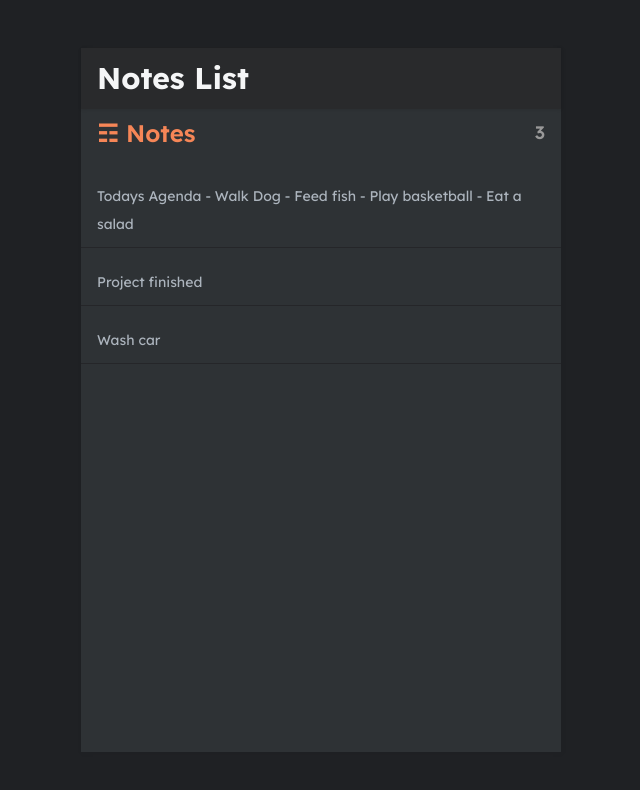
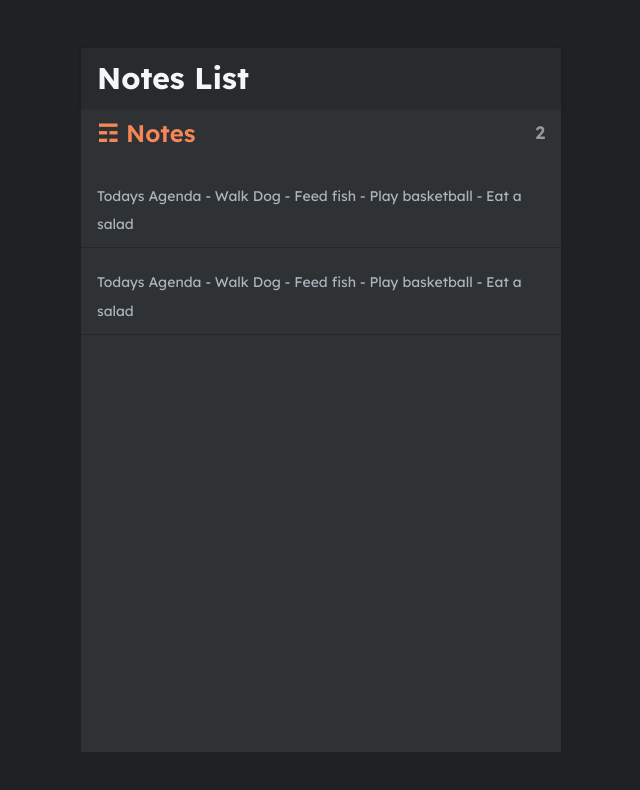
Before and after one commit to kariukijoni/React-notes-app, a React (Create React App) app: page / in a window 1280 px wide. Shown: the top 790 px of the page, without its empty margins (319-959 px from the left). Built offline with nearby package versions, Linux system fonts and the light colour scheme; data requests are answered from the project's data file.

Commit message:
Delete and Update note

```diff
--- a/db.json
+++ b/db.json
@@ -1,20 +1,16 @@
 {
   "notes": [
     {
-      "id": 1,
+      "id": 4,
       "body": "Todays Agenda\n\n- Walk Dog\n- Feed fish\n- Play basketball\n- Eat a salad",
-      "updated": "2021-07-14T13:49:02.078653Z",
+      "updated": "2022-04-20T15:59:57.538Z",
       "created": "2021-07-13T21:54:16.235392Z"
     },
     {
-      "id": 2,
-      "body": "Project finished",
-      "updated": "2022-04-20T15:06:44.124Z"
-    },
-    {
-      "id": 3,
-      "body": "Wash car",
-      "updated": "2022-04-20T15:06:57.822Z"
+      "id": 1,
+      "body": "Todays Agenda\n\n- Walk Dog\n- Feed fish\n- Play basketball\n- Eat a salad",
+      "updated": "2022-04-20T15:59:57.538Z",
+      "created": "2021-07-13T21:54:16.235392Z"
     }
   ]
 }
--- a/src/pages/NotePage.js
+++ b/src/pages/NotePage.js
@@ -1,7 +1,7 @@
 
 import React,{useState,useEffect} from 'react'
 // import notes from '../assets/data'
-import { useParams } from 'react-router-dom';
+import { useParams,useNavigate } from 'react-router-dom';
 import { Link } from 'react-router-dom';
 import {ReactComponent as ArrowLeft} from '../assets/arrow-left.svg'
 
@@ -9,6 +9,7 @@
 
  const NotePage = (history) => {
     const {id} = useParams();
+    const navigate = useNavigate();
     // const note = notes.find(note => note.id === Number(id))
     let[note,setNote]=useState(null)
 
@@ -33,17 +34,54 @@
         })
     }
 
+    let createNote=async()=>{
+        await fetch(`http://localhost:8000/notes/`,{
+            method:'POST',
+            headers:{
+                'Content-Type':'application/json'
+            },
+            body:JSON.stringify({...note,'updated':new Date()})
+
+        })
+    }
+
+    let deleteNote=async()=>{
+        await fetch(`http://localhost:8000/notes/${id}`,{
+            method:'DELETE',
+            headers:{
+                'Content-Type':'application/json'
+            },
+            body:JSON.stringify(note)
+
+        })
+        navigate('/');
+    }
+
     let handleSubmit=()=>{
-        updateNote()
-        history.push('/')
+        if(id!=='new' && !note.body)
+        {
+            deleteNote()
+        }
+        else if(id==='new'){
+            updateNote()
+        }
+        else if(id==='new' && note !=null)
+        {
+            createNote()
+        }
+
+        navigate('/')
     }
 
   return (
     <div className='note'>
         <div className='note-header'>
-           <Link to='/'>
-                <ArrowLeft onClick={handleSubmit} />
-           </Link>
+           <h3>
+                <Link to='/'>
+                        <ArrowLeft onClick={handleSubmit} />
+                </Link>
+           </h3>
+           <button onClick={deleteNote}>Delete</button>
         </div>
         <textarea onChange={(e)=>setNote({...note,'body':e.target.value})} name="" value={note?.body} id="" cols="30" rows="10"></textarea>
     </div>
```
